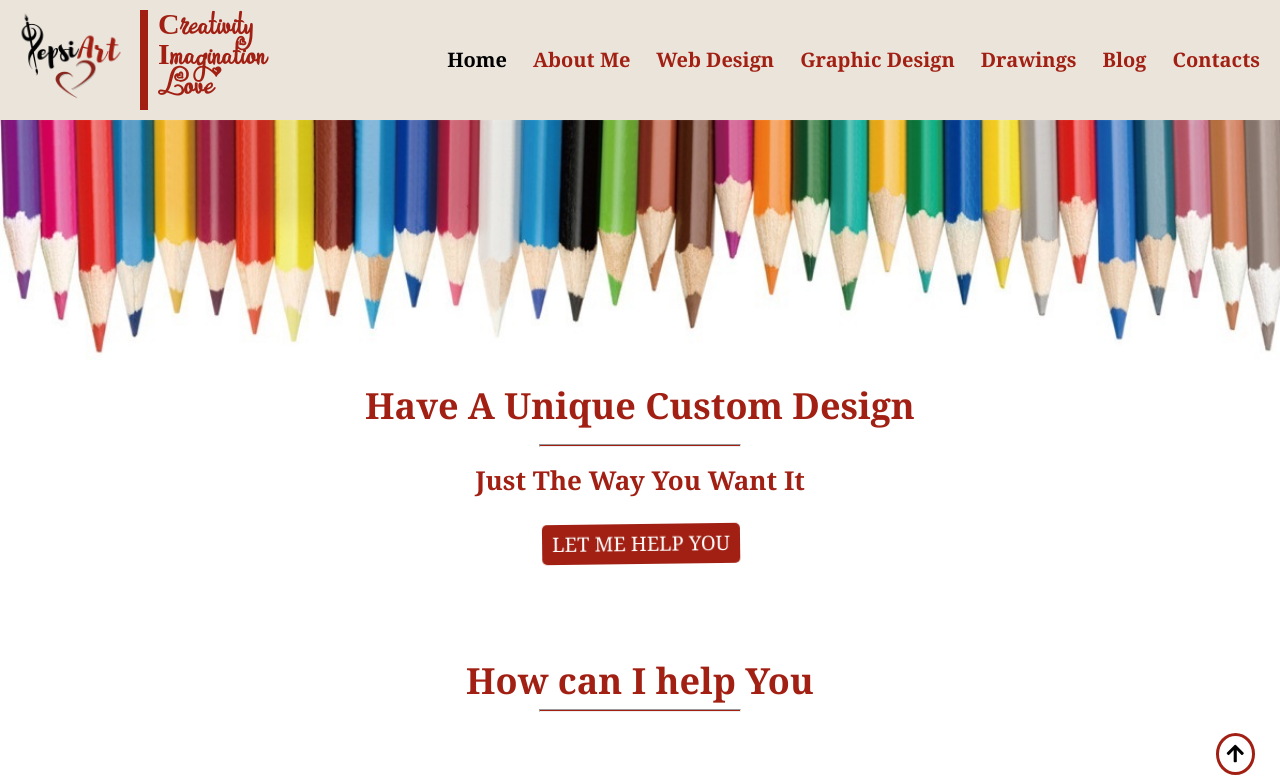
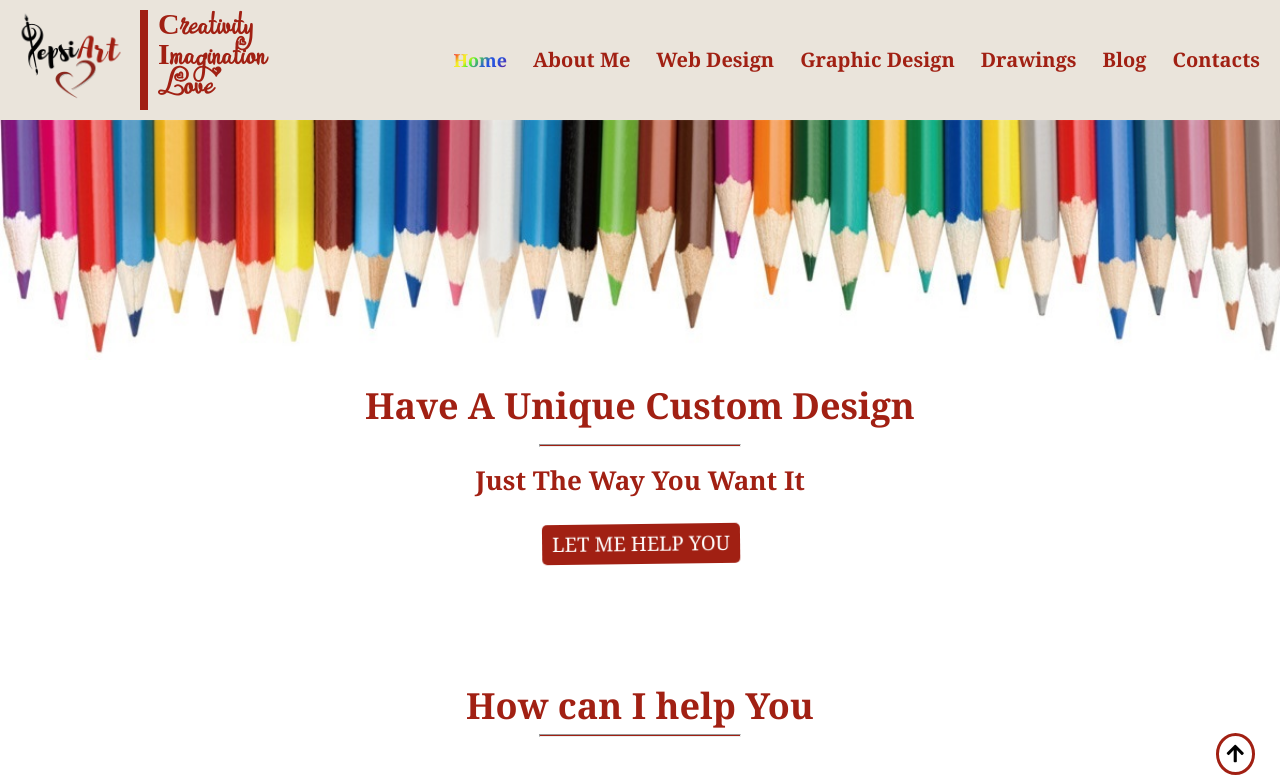
Before and after one commit to petyakostova/Pepsi-Art-Site, a plain HTML site: page index.html in a window 1280 px wide. In both pictures the pointer is over the link "Home". Shown: the top 779 px of the page. Drawn offline with Linux system fonts and the light colour scheme.

Commit message:
rainbow nav Text when hover, changed .centered margin-bottom

```diff
--- a/css/main.css
+++ b/css/main.css
@@ -99,8 +99,24 @@ nav ul li a {
     color: #A12013;
 }
 
+/* nav ul li a:hover {
+    color: #000000;
+} */
+
+/* rainbow Text when hover */
+
 nav ul li a:hover {
-    color: #000000;
+    background: #ffaf4b;
+    background: -moz-linear-gradient(-45deg, #ffaf4b 0%, #f50e0e 0%, #ed1111 0%, #ee1313 1%, #f72525 9%, #f2eb29 24%, #f2eb29 33%, #57f028 41%, #2853de 63%, #2853de 74%, #2853de 74%, #2b51db 75%, #3b42c8 81%, #70128c 100%);
+    background: -webkit-gradient(left top, right bottom, color-stop(0%, #ffaf4b), color-stop(0%, #f50e0e), color-stop(0%, #ed1111), color-stop(1%, #ee1313), color-stop(9%, #f72525), color-stop(24%, #f2eb29), color-stop(33%, #f2eb29), color-stop(41%, #57f028), color-stop(63%, #2853de), color-stop(74%, #2853de), color-stop(74%, #2853de), color-stop(75%, #2b51db), color-stop(81%, #3b42c8), color-stop(100%, #70128c));
+    background: -webkit-linear-gradient(-45deg, #ffaf4b 0%, #f50e0e 0%, #ed1111 0%, #ee1313 1%, #f72525 9%, #f2eb29 24%, #f2eb29 33%, #57f028 41%, #2853de 63%, #2853de 74%, #2853de 74%, #2b51db 75%, #3b42c8 81%, #70128c 100%);
+    background: -o-linear-gradient(-45deg, #ffaf4b 0%, #f50e0e 0%, #ed1111 0%, #ee1313 1%, #f72525 9%, #f2eb29 24%, #f2eb29 33%, #57f028 41%, #2853de 63%, #2853de 74%, #2853de 74%, #2b51db 75%, #3b42c8 81%, #70128c 100%);
+    background: -ms-linear-gradient(-45deg, #ffaf4b 0%, #f50e0e 0%, #ed1111 0%, #ee1313 1%, #f72525 9%, #f2eb29 24%, #f2eb29 33%, #57f028 41%, #2853de 63%, #2853de 74%, #2853de 74%, #2b51db 75%, #3b42c8 81%, #70128c 100%);
+    background: linear-gradient(135deg, #ffaf4b 0%, #f50e0e 0%, #ed1111 0%, #ee1313 1%, #f72525 9%, #f2eb29 24%, #f2eb29 33%, #57f028 41%, #2853de 63%, #2853de 74%, #2853de 74%, #2b51db 75%, #3b42c8 81%, #70128c 100%);
+    filter: progid:DXImageTransform.Microsoft.gradient( startColorstr='#ffaf4b', endColorstr='#70128c', GradientType=1);
+    -webkit-background-clip: text;
+    -webkit-text-fill-color: transparent;
+    font-size: 1.4vw;
 }
 
 #content {
@@ -122,7 +138,7 @@ nav ul li a:hover {
     margin: 0 auto;
     text-align: center;
     margin-top: 25px;
-    margin-bottom: 100px;
+    margin-bottom: 125px;
 }
 
 #main-message {
@@ -154,7 +170,7 @@ hr {
     padding: 10px;
 }
 
-/* rainbow when hover */
+/* rainbow background when hover */
 
 .let-me-help:hover, .learn-more:hover {
     background: #ffaf4b;
```
